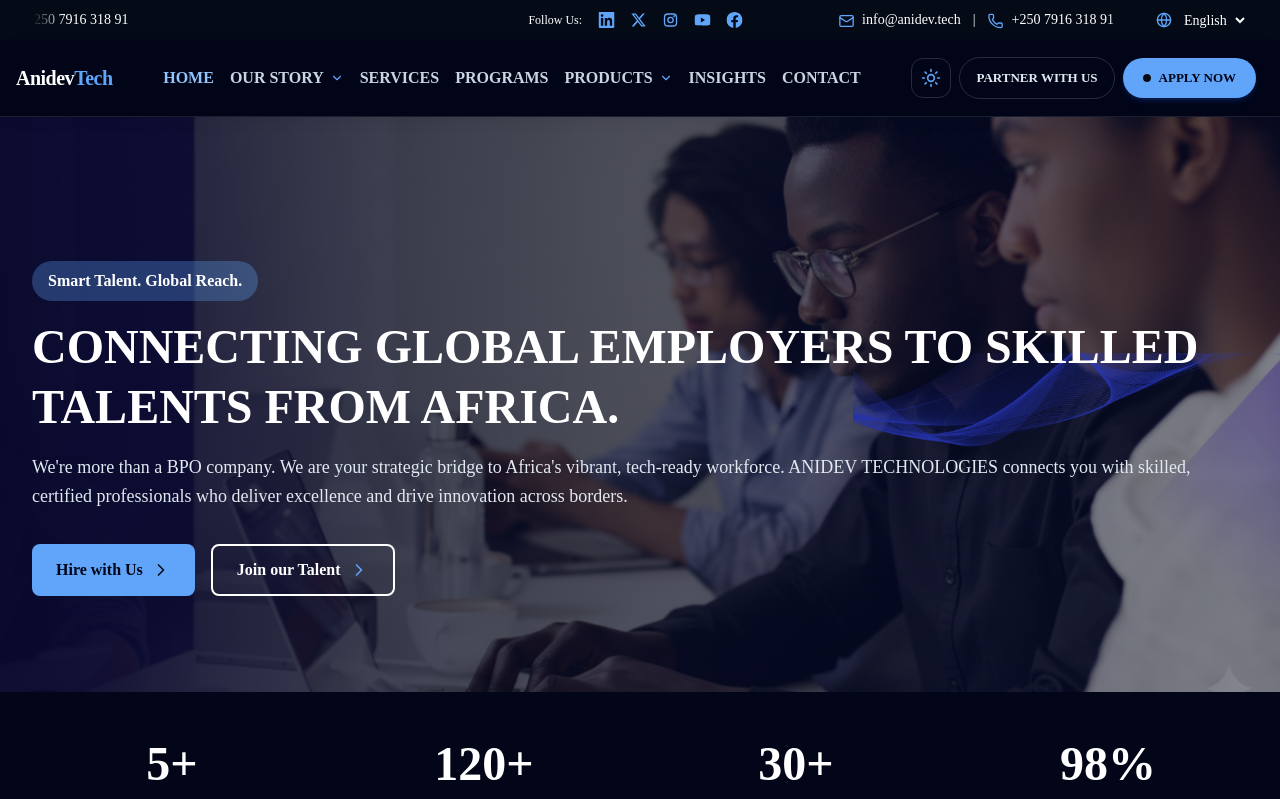
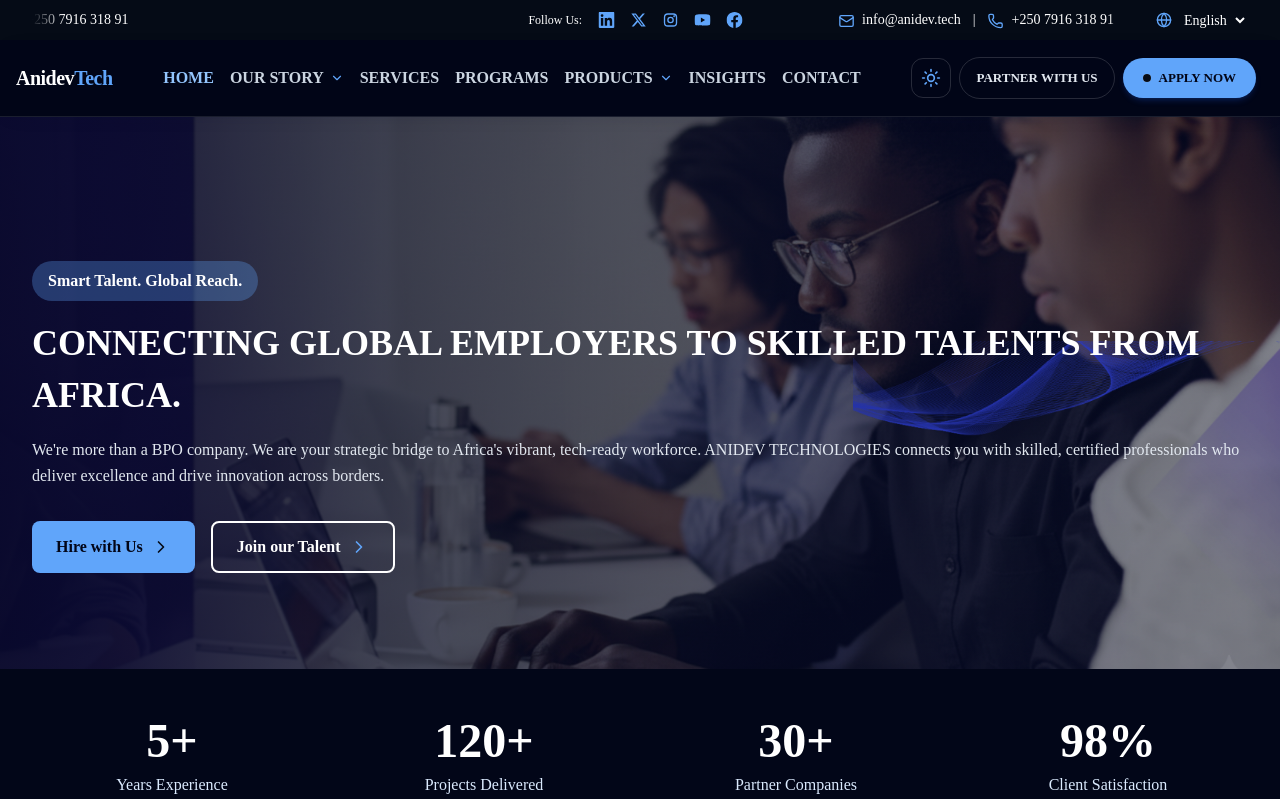
Before and after one commit to Ndayiringiye-david/anidev-tch, a React app in the folder Frontend/: page / in a window 1280 px wide. Shown: the top 799 px of the page. Built offline with nearby package versions, Linux system fonts and the light colour scheme; the HTML template or start-up script is replaced by a standard one.

Commit message:
style: reduce hero section text font sizes

```diff
--- a/Frontend/src/pages/Home/HeroSection.jsx
+++ b/Frontend/src/pages/Home/HeroSection.jsx
@@ -23,10 +23,10 @@ export function HeroSection() {
             <p className="text-sm md:text-base mb-4 text-white bg-label/30 inline-block px-4 py-2 rounded-full font-semibold">
               {t('Smart Talent. Global Reach.')}
             </p>
-            <h1 className="text-4xl leading-[50px] uppercase md:text-5xl md:leading-[70px] lg:text-5xl lg:leading-[60px] font-bold mb-4">
+            <h1 className="text-3xl leading-[42px] uppercase md:text-4xl md:leading-[54px] lg:text-4xl lg:leading-[52px] font-bold mb-4">
               {t('Connecting Global Employers to Skilled Talents From Africa.')}
             </h1>
-            <p className="text-lg md:text-lg mb-8 text-slate-200 leading-relaxed">
+            <p className="text-base md:text-base mb-8 text-slate-200 leading-relaxed">
               {t("We're more than a BPO company. We are your strategic bridge to Africa's vibrant, tech-ready workforce. ANIDEV TECHNOLOGIES connects you with skilled, certified professionals who deliver excellence and drive innovation across borders.")}
             </p>
             <div className="flex flex-col sm:flex-row gap-4">
```
